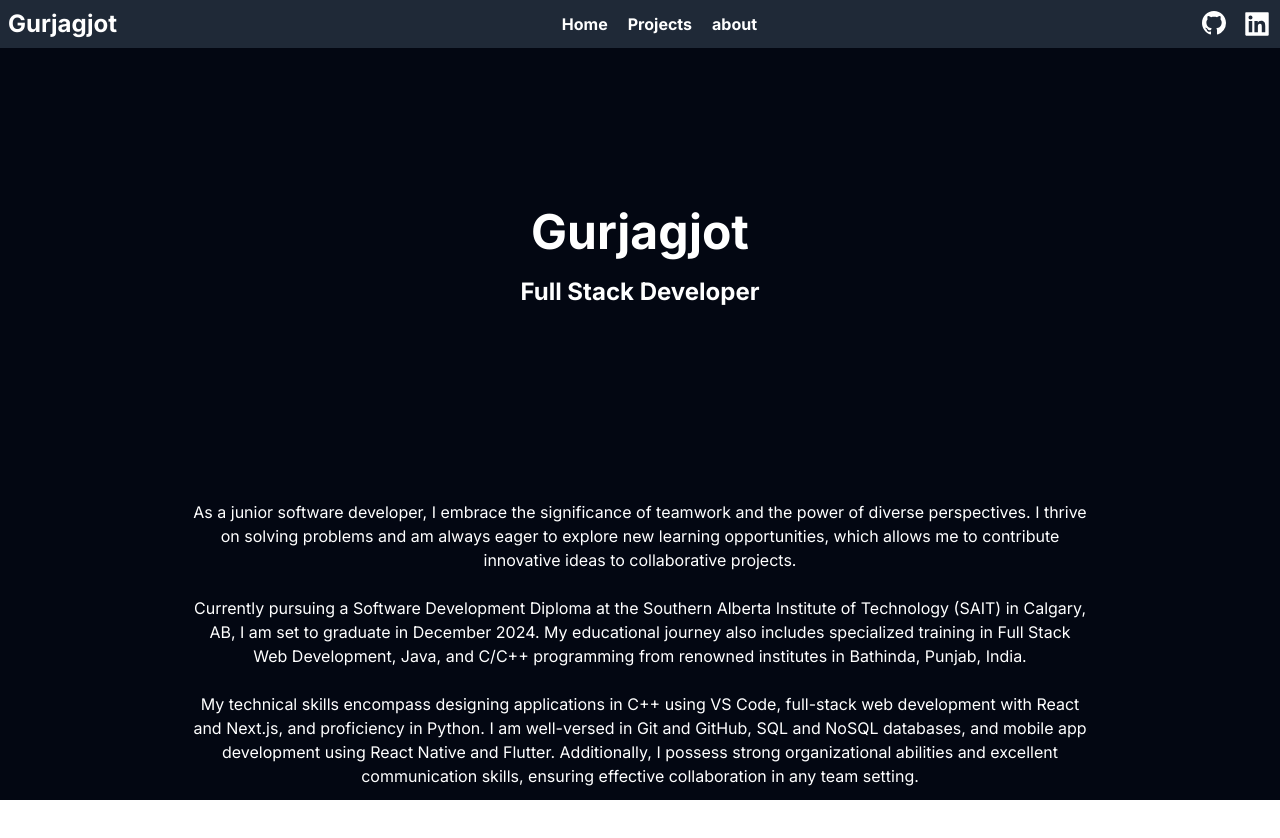
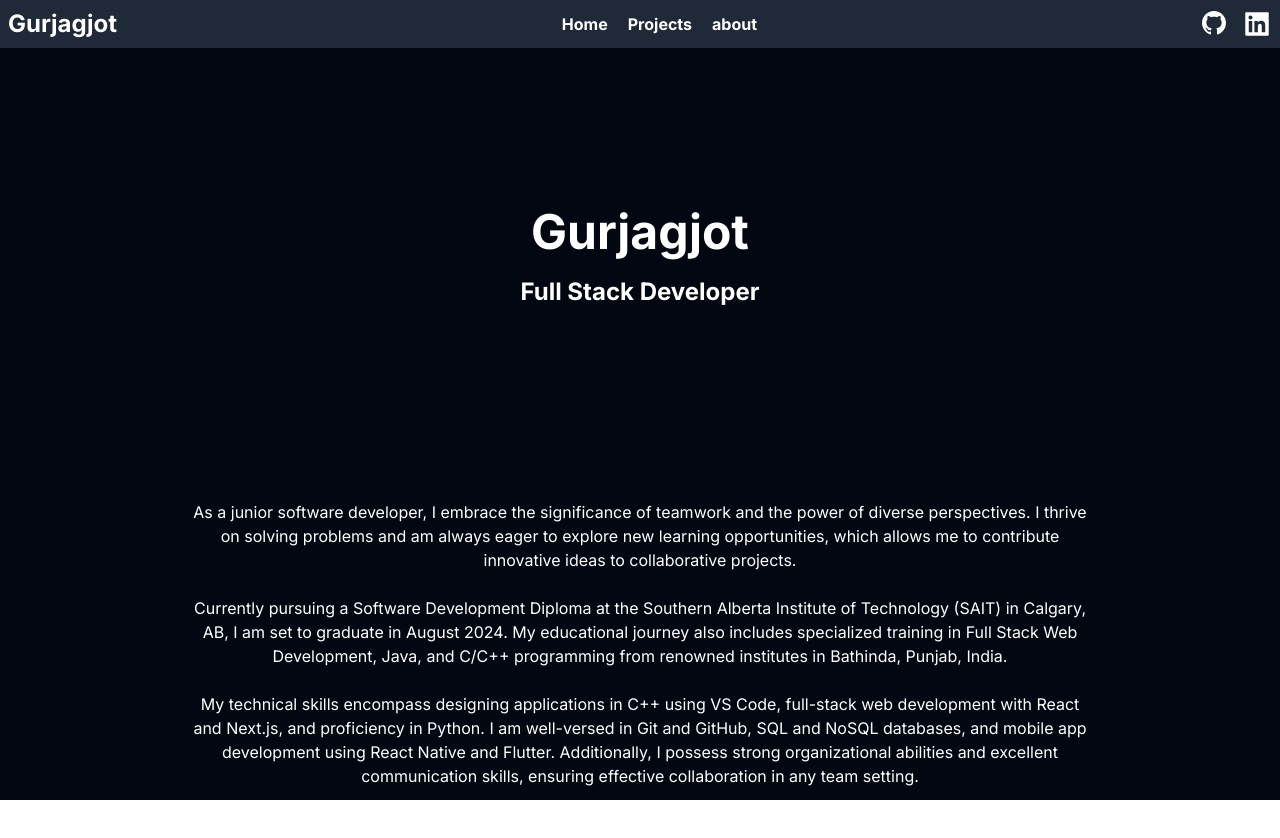
Before and after one commit to JotWaraich/portfolio, a Next.js app: page /about in a window 1280 px wide. Shown: the top 838 px of the page. Built offline with nearby package versions, Linux system fonts and the light colour scheme.

Commit message:
Update page.js

```diff
--- a/app/about/page.js
+++ b/app/about/page.js
@@ -25,7 +25,7 @@ const About = () => {
             <p>
               Currently pursuing a Software Development Diploma at the Southern
               Alberta Institute of Technology (SAIT) in Calgary, AB, I am set to
-              graduate in December 2024. My educational journey also includes
+              graduate in August 2024. My educational journey also includes
               specialized training in Full Stack Web Development, Java, and
               C/C++ programming from renowned institutes in Bathinda, Punjab,
               India.
```
